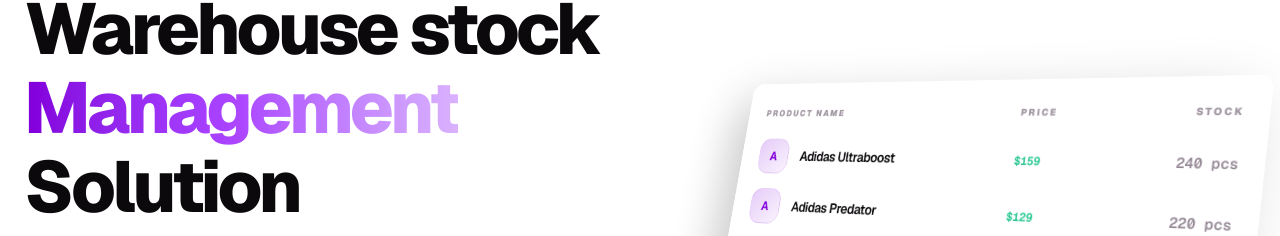
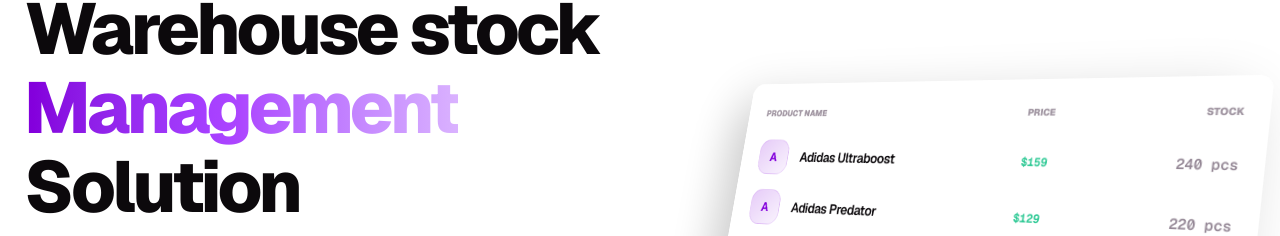
Before and after one commit to dikie001/mizani-systems--inventory-tracker-, a Next.js app: page / in a window 1280 px wide. Shown: the part 156-392 px from the top of the page. Built offline with nearby package versions, Linux system fonts and the light colour scheme.

Commit message:
feat: create landing page with hero, features, and product management sections

```diff
--- a/app/page.tsx
+++ b/app/page.tsx
@@ -91,11 +91,11 @@ function HeroSection() {
         <div className="relative perspective-1000 transform-gpu">
           <Card className="shadow-[0_20px_50px_rgba(0,0,0,0.1)] dark:shadow-[0_20px_50px_rgba(0,0,0,0.3)] overflow-hidden border-white/10 bg-card/80 backdrop-blur-xl tilt-card">
             <Table>
-              <TableHeader className="border-none">
+              <TableHeader className="bg-white/5 border-b border-white/5">
                 <TableRow className="hover:bg-transparent border-none">
-                  <TableHead className="text-[10px] font-black uppercase tracking-[0.2em] pt-1.5 pb-2 px-6 text-muted-foreground/70">Product Name</TableHead>
-                  <TableHead className="text-[10px] font-black uppercase tracking-[0.2em] pt-1.5 pb-2 px-6 text-muted-foreground/70">Price</TableHead>
-                  <TableHead className="text-right text-[10px] font-black uppercase tracking-[0.2em] pt-1.5 pb-2 px-6 text-muted-foreground/70">Stock</TableHead>
+                  <TableHead className="text-[10px] font-black uppercase pt-1.5 pb-2 px-6 text-muted-foreground/70">Product Name</TableHead>
+                  <TableHead className="text-[10px] font-black uppercase pt-1.5 pb-2 px-6 text-muted-foreground/70">Price</TableHead>
+                  <TableHead className="text-right text-[10px] font-black uppercase pt-1.5 pb-2 px-6 text-muted-foreground/70">Stock</TableHead>
                 </TableRow>
               </TableHeader>
               <TableBody>
```
